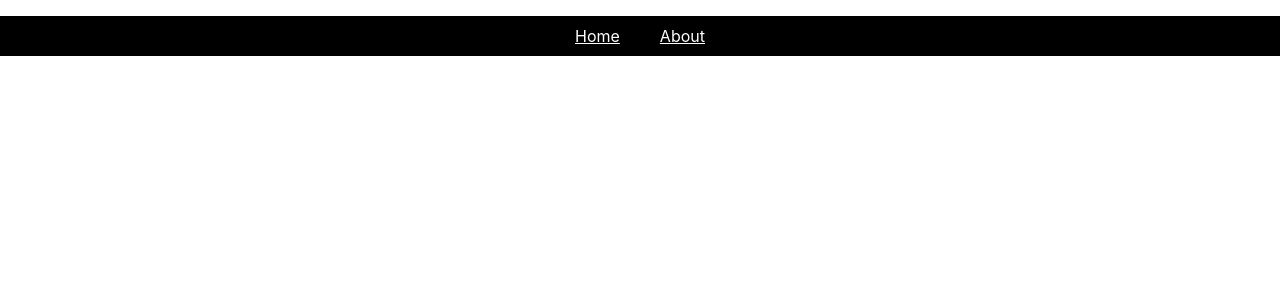
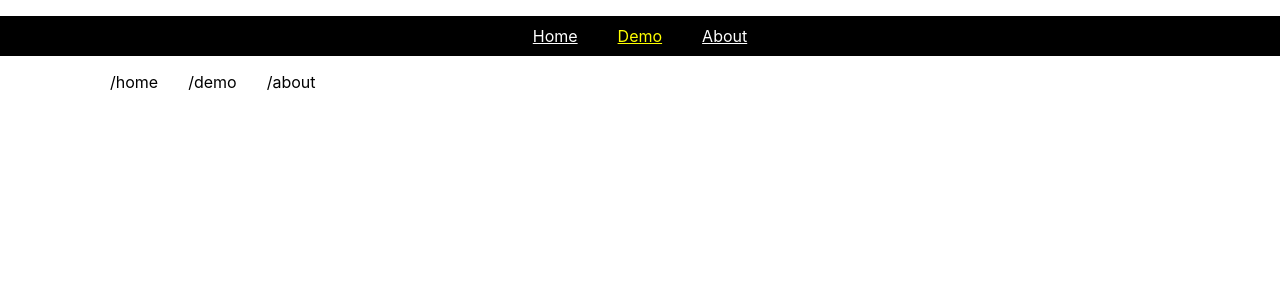
Before and after one commit to lixingyangok/react-with-ts, a React (Create React App) app: page /demo in a window 1280 px wide. Shown: the top 300 px of the page. Built offline with nearby package versions, Linux system fonts and the light colour scheme.

Commit message:
learn how to use absolute path

```diff
--- a/src/App.tsx
+++ b/src/App.tsx
@@ -3,10 +3,7 @@ import { BrowserRouter, Switch, Route, Redirect } from 'react-router-dom';
 // BrowserRouter, Router, HashRouter, Match, Route, Link, hashHistory, NavLink,
 //
 import './App.css';
-import Nav from './common/nav/nav';
-// src/common/nav/nav.tsx
-
-let aa = React.lazy(() => import( './pages/about/about' ));
+import Nav, { navData } from 'common/nav/nav';
 
 const App: React.FC = () => {
     return (
@@ -17,10 +14,17 @@ const App: React.FC = () => {
                 {/* ▼异步组件父级必须有 Suspense */}
                 <Suspense fallback={<div>Loading...</div>}>
                     <Switch>
-                        {/* 注意：加了exact就不能匹配子路由 */}
+                        {/* 注意：加了exact就不再向下匹配子级路由 */}
                         <Redirect exact from="/" to="/home" ></Redirect>
-                        <Route path="/home" component={ React.lazy(() => import('./pages/home/home')) } ></Route>
-                        <Route path="/about" component={ aa } ></Route>
+                        {navData.map((cur, idx)=>{
+                            return (
+                                <Route
+                                    path={cur.to}
+                                    component={ cur.component }
+                                    key={idx}
+                                ></Route>
+                            );
+                        })}
                     </Switch>
                 </Suspense>
             </div>
--- a/src/common/nav/nav.tsx
+++ b/src/common/nav/nav.tsx
@@ -6,21 +6,28 @@ export const navData = [
     {
         to: '/home',
         name: 'Home',
-        // component: React.lazy(
-        //     ()=>import('src/pages/home/home.tsx');
-        // ),
+        component: React.lazy(()=>import('pages/home/home')),
+    }, {
+        to: '/demo',
+        name: 'Demo',
+        component: React.lazy(()=>import('pages/demo/demo')),
+    }, {
+        to: '/about',
+        name: 'About',
+        component: React.lazy(()=>import('pages/about/about')),
     },
 ]
 
 export default function(){
     return <nav>
         <ul>
-            <li>
-                <NavLink to="/home">Home</NavLink>
-            </li>
-            <li>
-                <NavLink to="/about">About</NavLink>
-            </li>
+            {
+                navData.map((cur, idx)=>{
+                    return <li key={idx}>
+                        <NavLink to={cur.to}>{cur.name}</NavLink>
+                    </li>
+                })
+            }
         </ul>
     </nav>;
 }
--- a/src/index.css
+++ b/src/index.css
@@ -1,13 +1,15 @@
 body {
   margin: 0;
-  font-family: -apple-system, BlinkMacSystemFont, 'Segoe UI', 'Roboto', 'Oxygen',
-    'Ubuntu', 'Cantarell', 'Fira Sans', 'Droid Sans', 'Helvetica Neue',
-    sans-serif;
+  font-family: -apple-system, BlinkMacSystemFont, 'Segoe UI', 'Roboto', 'Oxygen', 'Ubuntu', 'Cantarell', 'Fira Sans', 'Droid Sans', 'Helvetica Neue', sans-serif;
   -webkit-font-smoothing: antialiased;
   -moz-osx-font-smoothing: grayscale;
 }
 
 code {
-  font-family: source-code-pro, Menlo, Monaco, Consolas, 'Courier New',
-    monospace;
+  font-family: source-code-pro, Menlo, Monaco, Consolas, 'Courier New', monospace;
 }
+
+.center-box{
+  width: 1170px;
+  margin: 0 auto;
+}
--- a/src/pages/about/about.tsx
+++ b/src/pages/about/about.tsx
@@ -13,7 +13,7 @@ export default class About extends React.Component< IProps > {
     }
     render(){
         return <div>
-            asdfasdf
+            This is about page.
         </div>
     }
 }
--- a/src/pages/demo/demo.tsx
+++ b/src/pages/demo/demo.tsx
@@ -1,9 +1,34 @@
 import React from 'react';
+import './style/demo.scss';
+
+export const navData = [
+    {
+        to: '/home',
+        name: 'Home',
+        component: React.lazy(()=>import('pages/home/home')),
+    }, {
+        to: '/demo',
+        name: 'Demo',
+        component: React.lazy(()=>import('pages/demo/demo')),
+    }, {
+        to: '/about',
+        name: 'About',
+        component: React.lazy(()=>import('pages/about/about')),
+    },
+]
 
 export default class Demo extends React.Component{
     render(){
-        return <div>
-            asdf;asdfasdf
+        return <div className="center-box" data-page="demo" >
+            <ul>
+                {
+                    navData.map((cur, idx )=>{
+                        return <li key={idx}>
+                            {cur.to}
+                        </li>
+                    })
+                }
+            </ul>
         </div>
     }
 }
--- /dev/null
+++ b/src/pages/demo/style/demo.scss
@@ -0,0 +1,9 @@
+[data-page=demo]{
+    ul{
+        display: flex;
+    }
+    li{
+        list-style: none;
+        margin: 0 15px;
+    }
+}
--- a/tsconfig.json
+++ b/tsconfig.json
@@ -1,5 +1,6 @@
 {
   "compilerOptions": {
+    "baseUrl": "src",
     "target": "es5",
     "lib": [
       "dom",
@@ -19,7 +20,5 @@
     "noEmit": true,
     "jsx": "react"
   },
-  "include": [
-    "src"
-  ]
+  "include": [ "src" ]
 }
```
Also changed, not shown: jsconfig--.json (deleted, +0 -9 lines).
